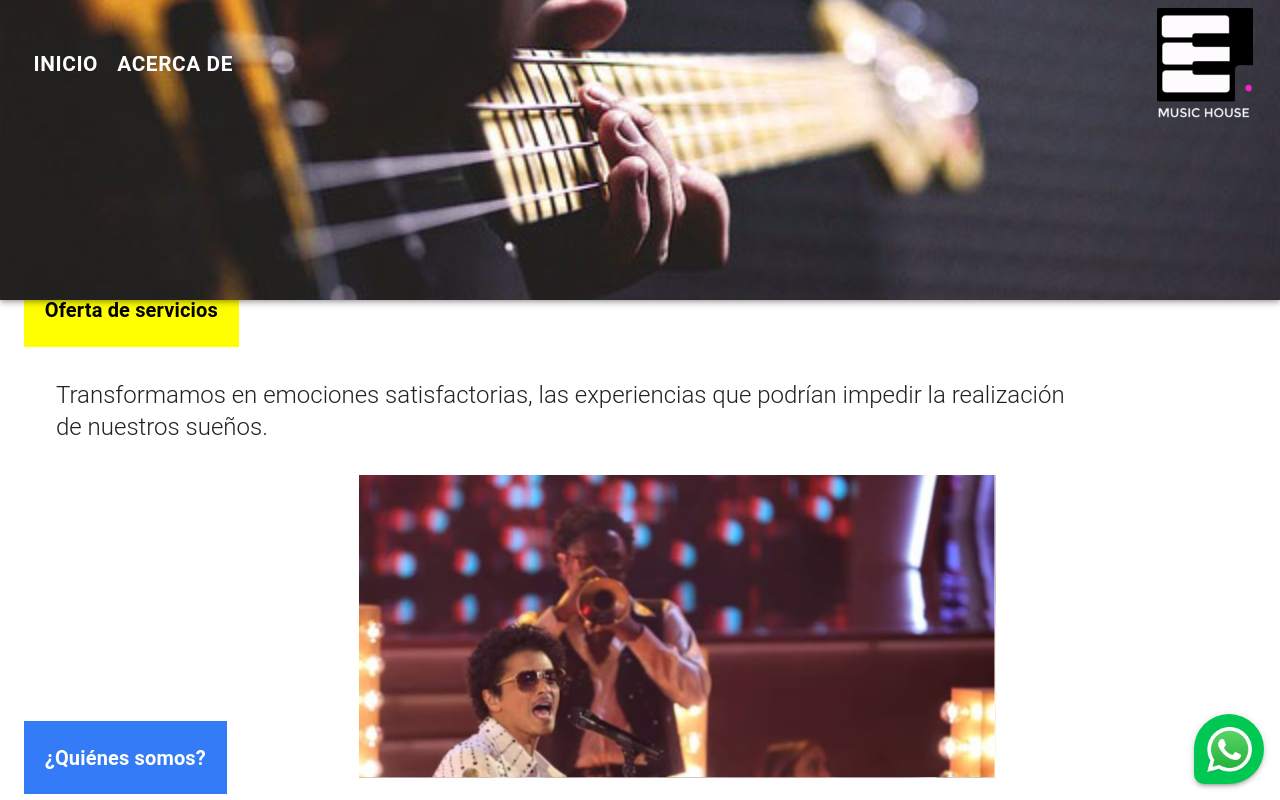
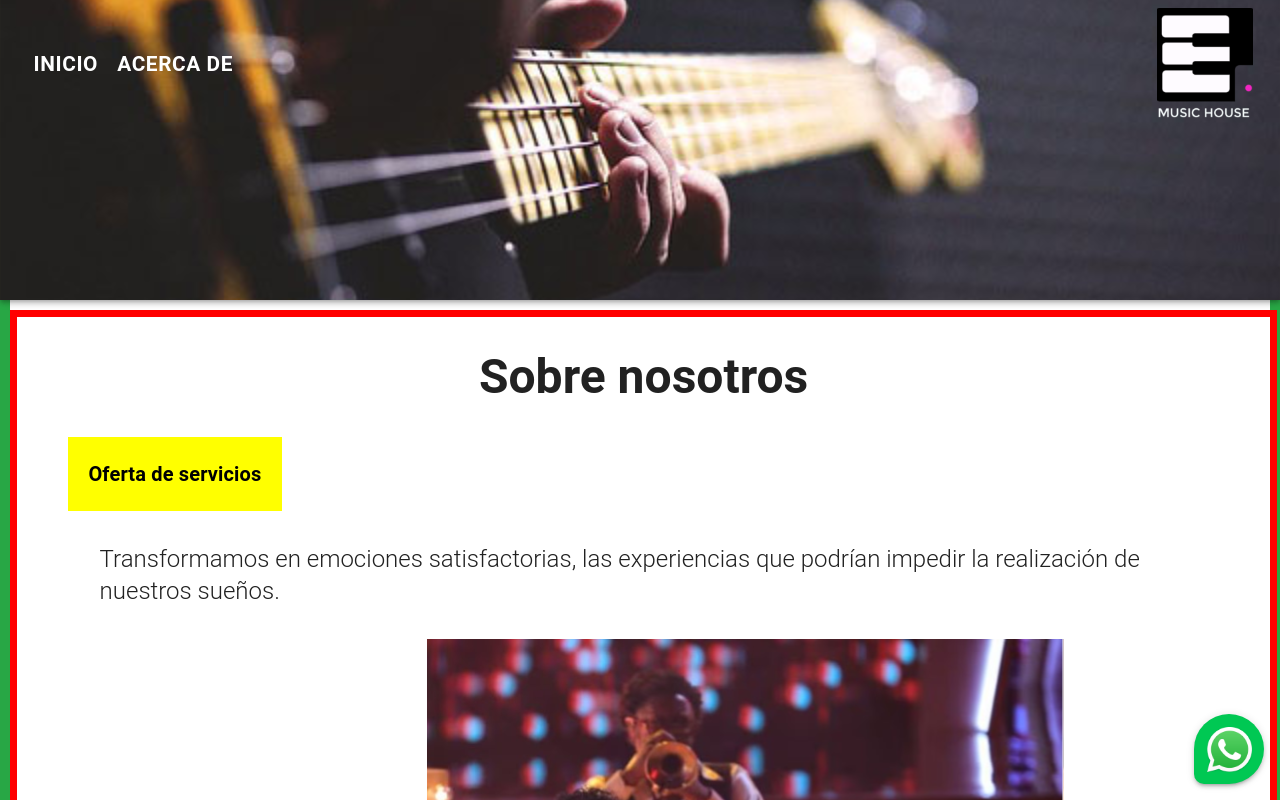
Before and after one commit to victorvivas27/Music-House-Project, a React (Vite) app in the folder music-house-frontend/: page /about in a window 1280 px wide. Shown: the top 800 px of the page. Built offline with nearby package versions, Linux system fonts and the light colour scheme.

Commit message:
Se ajusta el diseño de varios componentes, incluyendo bordes y márgenes, se eliminan importaciones innecesarias y se optimiza la estructura del MainWrapper. Se mejora la presentación de tablas y se ocultan elementos de paginación.

```diff
--- a/music-house-frontend/src/components/Pages/Admin/Theme.jsx
+++ b/music-house-frontend/src/components/Pages/Admin/Theme.jsx
@@ -23,7 +23,7 @@ import { Loader } from '../../common/loader/Loader'
 import {
   EnhancedTableHead,
   EnhancedTableToolbar,
- // getLabelDisplayedRows,
+  // getLabelDisplayedRows,
   isSelected,
   handleSort,
   handleSelectAll,
@@ -177,10 +177,9 @@ export const Theme = () => {
       <Paper
         sx={{
           display: { xs: 'none', lg: 'initial' },
-          width: '100%',
-          mb: 2,
-          maxWidth: 1200,
-          minHeight: '50vh'
+
+          border: '7px solid rgb(225, 20, 221)',
+          margin: 10
         }}
       >
         <EnhancedTableToolbar
@@ -292,11 +291,11 @@ export const Theme = () => {
           onPageChange={handleChangePage}
           onRowsPerPageChange={handleChangeRowsPerPage}
           labelRowsPerPage="Filas por página"
-         // labelDisplayedRows={getLabelDisplayedRows}
-         sx={{
-          "& .MuiTablePagination-displayedRows": { display: "none" } ,
-          "& .MuiTablePagination-actions": { display: "none" }
-        }}
+          // labelDisplayedRows={getLabelDisplayedRows}
+          sx={{
+            '& .MuiTablePagination-displayedRows': { display: 'none' },
+            '& .MuiTablePagination-actions': { display: 'none' }
+          }}
         />
       </Paper>
       <Box
--- a/music-house-frontend/src/components/Pages/Admin/Usuarios.jsx
+++ b/music-house-frontend/src/components/Pages/Admin/Usuarios.jsx
@@ -185,12 +185,13 @@ export const Usuarios = () => {
   return (
     <>
       {!loading && (
-        <MainWrapper sx={{ width: '100%' }}>
+        <MainWrapper >
           <Paper
             sx={{
               display: { xs: 'none', lg: 'initial' },
-              width: '100%',
-              mb: 2
+              border: '7px solid rgb(225, 20, 221)',
+              margin:10,
+              minWidth:1700
             }}
           >
             <EnhancedTableToolbar
@@ -201,7 +202,7 @@ export const Usuarios = () => {
             />
             <TableContainer>
               <Table
-                sx={{ minWidth: 750 }}
+
                 aria-labelledby="tableTitle"
                 size="medium"
               >
@@ -322,7 +323,7 @@ export const Usuarios = () => {
           <Box
             sx={{
               display: { xs: 'flex', lg: 'none' },
-              height: '100vh'
+
             }}
           >
             <Typography
--- a/music-house-frontend/src/components/Pages/Admin/categories.jsx
+++ b/music-house-frontend/src/components/Pages/Admin/categories.jsx
@@ -23,7 +23,7 @@ import { Loader } from '../../common/loader/Loader'
 import {
   EnhancedTableHead,
   EnhancedTableToolbar,
- // getLabelDisplayedRows,
+  // getLabelDisplayedRows,
   isSelected,
   handleSort,
   handleSelectAll,
@@ -136,7 +136,6 @@ export const Categories = () => {
     const idCategory = selected[0]
     deleteCategory(idCategory)
       .then(() => {
-
         getAllGategories()
       })
       .catch(() => {
@@ -149,8 +148,6 @@ export const Categories = () => {
       .finally(() => {
         setSelected([])
         setShowMessage(false)
-
-
       })
   }
 
@@ -159,8 +156,7 @@ export const Categories = () => {
     setSelected([])
   }
 
-
-  const handleChangePage = ( newPage) => {
+  const handleChangePage = (newPage) => {
     setPage(newPage)
   }
 
@@ -177,15 +173,14 @@ export const Categories = () => {
   if (loading) return <Loader title="Cargando categorías" />
 
   return (
-    <MainWrapper style={{border:"1px solid red"}}>
+    <MainWrapper >
       <Paper
-        sx={{
+      sx={{
+        border: '7px solid rgb(225, 20, 221)',
+        margin:10,
+        display: { xs: 'none', lg: 'initial' },
 
-
-          maxWidth:"90vw",
-          overflow: "hidden",
-        }}
-      >
+        }}>
         <EnhancedTableToolbar
           title="Categorías"
           titleAdd="Agregar categoría"
@@ -194,11 +189,7 @@ export const Categories = () => {
 
         />
         <TableContainer>
-          <Table
-
-            aria-labelledby="tableTitle"
-            size="medium"
-          >
+          <Table aria-labelledby="tableTitle" size="medium">
             <EnhancedTableHead
               headCells={headCells}
               numSelected={selected.length}
@@ -226,7 +217,6 @@ export const Categories = () => {
                     className={isRowEven ? 'table-row-even' : 'table-row-odd'}
                     sx={{ cursor: 'pointer' }}
                     onClick={(event) => handleClick(event, row.idCategory)}
-
                   >
                     <TableCell padding="checkbox">
                       <Checkbox
@@ -265,8 +255,7 @@ export const Categories = () => {
               {emptyRows > 0 && (
                 <TableRow
                   style={{
-                    height: 53 * emptyRows,
-
+                    height: 53 * emptyRows
                   }}
                 >
                   <TableCell colSpan={4} />
@@ -297,13 +286,11 @@ export const Categories = () => {
           onPageChange={handleChangePage}
           onRowsPerPageChange={handleChangeRowsPerPage}
           labelRowsPerPage="Filas por página"
-         // labelDisplayedRows={getLabelDisplayedRows}
-         sx={{
-          "& .MuiTablePagination-displayedRows": { display: "none" } ,
-          "& .MuiTablePagination-actions": { display: "none" }
-        }}
-
-
+          // labelDisplayedRows={getLabelDisplayedRows}
+          sx={{
+            '& .MuiTablePagination-displayedRows': { display: 'none' },
+            '& .MuiTablePagination-actions': { display: 'none' }
+          }}
         />
       </Paper>
       <Box
--- a/music-house-frontend/src/components/Pages/Instruments.jsx
+++ b/music-house-frontend/src/components/Pages/Instruments.jsx
@@ -173,9 +173,10 @@ export const Instruments = () => {
       <Paper
         sx={{
           display: { xs: 'none', lg: 'initial' },
-          width: '100%',
-          mb: 2,
-          maxWidth: 1200
+          border: '7px solid rgb(225, 20, 221)',
+          margin: 10,
+
+          minWidth:1700
         }}
       >
         <EnhancedTableToolbar
@@ -186,7 +187,7 @@ export const Instruments = () => {
         />
         <TableContainer>
           <Table
-            sx={{ minWidth: 750 }}
+
             aria-labelledby="tableTitle"
             size="medium"
           >
--- a/music-house-frontend/src/components/common/MainWrapper.jsx
+++ b/music-house-frontend/src/components/common/MainWrapper.jsx
@@ -3,14 +3,17 @@ import { styled } from '@mui/material/styles'
 import { Box } from '@mui/material'
 
 export const MainWrapper = styled(Box)(() => ({
-  display: "flex",
-        justifyContent: "center",
-        alignItems: "center",
-        height: "100vh", // 🔹 Asegura que la tabla esté centrada verticalmente
-        width: "90vw",  // 🔹 Usa todo el ancho disponible
+  display: 'flex',
 
-        marginTop:170,
-        marginBottom:50
- }))
+  justifyContent: 'flex-start',  // 🔹 Empieza desde arriba, no en el centro
+  alignItems: 'center',
+  minHeight: '100vh',  // 🔹 Permite que el contenedor crezca si el contenido es mayor a la pantalla
+
+  width: '99vw',
+  border: '7px solid red',
+  marginTop: 300, // 🔹 Reduce margen superior si es necesario
+  marginBottom: 50,
+
+}))
 
 export default MainWrapper
--- a/music-house-frontend/src/index.css
+++ b/music-house-frontend/src/index.css
@@ -66,6 +66,7 @@ body {
   background-color: var(--background-color);
   min-height: 100vh;
   overflow-x: hidden; /* Previene desbordamientos horizontales */
+  border:10px solid  #28A745;
 }
 
 /* 🎭 Evita zoom involuntario en móviles */
```
